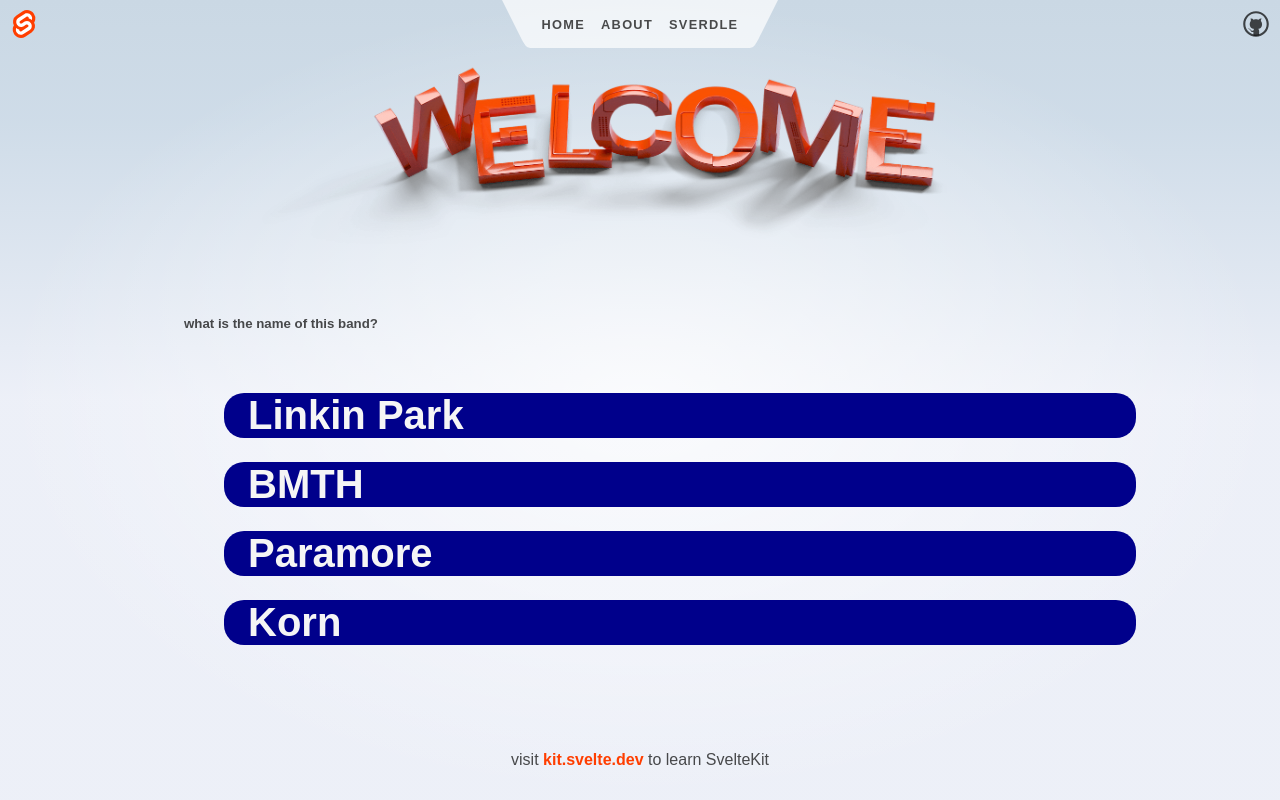
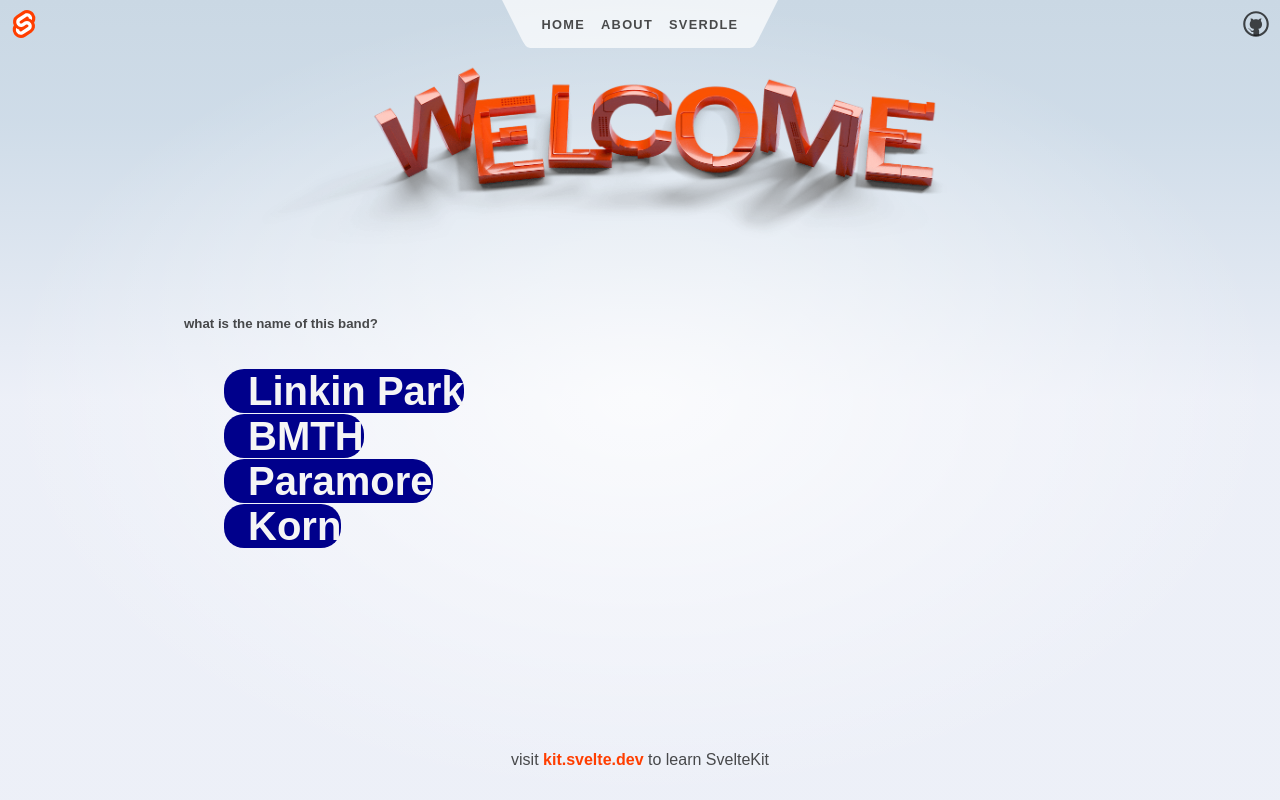
Before and after one commit to ahmed-deftoner/metalmania, a SvelteKit app: page /level in a window 1280 px wide. Built offline with nearby package versions, Linux system fonts and the light colour scheme.

Commit message:
shite design

```diff
--- a/src/routes/+page.svelte
+++ b/src/routes/+page.svelte
@@ -25,9 +25,7 @@
 		{#each levels as level}
 			<div class="card">
 				<h3 class="level">Level {level}</h3>
-				<div class="play">
-					<a href="/level">Play</a>
-				</div>
+				<a href="/level">Play</a>
 			</div>
 		{/each}
 	</div>
@@ -87,7 +85,7 @@
 		margin-bottom: 1.5rem;
 	}
 
-	.play {
+	a {
 		background-color: darkmagenta;
 		border-radius: 10px;
 		border-color: white;
@@ -97,6 +95,5 @@
 		padding-left: 1.5rem;
 		padding-right: 1.5rem;
 		color: azure;
-		z-index: 10;
 	}
 </style>
--- a/src/routes/level/+page.svelte
+++ b/src/routes/level/+page.svelte
@@ -18,8 +18,8 @@
     <h5>what is the name of this band?</h5>
     <ul>
         {#each bands as band}
-          <li class="option">
-            <a href="/">{band}</a>
+          <li>
+            <a href="/level">{band}</a>
           </li>
        {/each}
     </ul>
@@ -41,20 +41,18 @@
         padding-left: 2.5rem;
     }
 
-    .option {
+
+    ul {
+        list-style: none;
+    }
+
+    a {
         background-color: darkblue;
         border-radius: 20px;
         padding-left: 1.5rem;
         margin-top: 1.5rem;
         font-weight: 600;
         font-size: 2.5rem;
-    }
-
-    ul {
-        list-style: none;
-    }
-
-    a {
         color: whitesmoke;
         text-decoration: none;
     }
```
